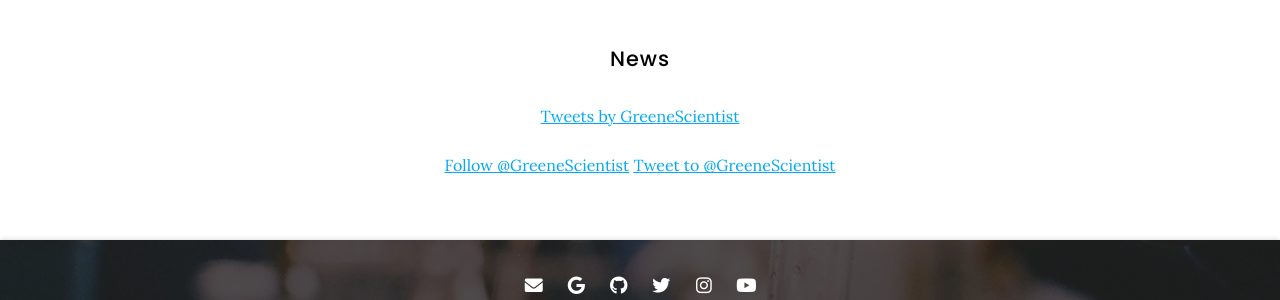
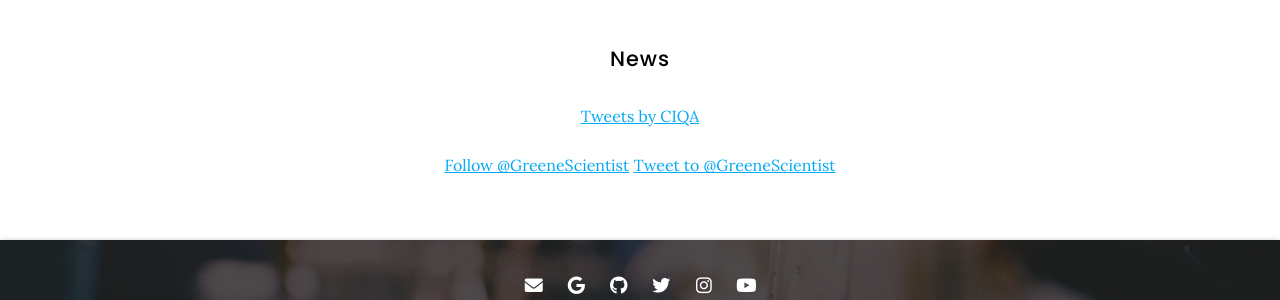
Before and after one commit to rcruzsilva-ciqa/rcruzsilva-ciqa.github.io, a Jekyll site: the page built from blog/index.md, in a window 1280 px wide. Shown: the part 1405-1705 px from the top of the page. Built offline with Jekyll 4.4.1, drawn with Linux system fonts in a browser that asks for light colours; comment, search, counter and statistics services are not loaded.

Commit message:
Update index.md

```diff
--- a/blog/index.md
+++ b/blog/index.md
@@ -19,7 +19,7 @@
 
 <!-- Twitter embeds from https://publish.twitter.com/ -->
 
-<a class="twitter-timeline" data-width="400" data-height="400" href="https://twitter.com/GreeneScientist?ref_src=twsrc%5Etfw">Tweets by GreeneScientist</a> <script async src="https://platform.twitter.com/widgets.js" charset="utf-8"></script>
+<a class="twitter-timeline" data-width="400" data-height="400" href="https://twitter.com/ciqa_mx?ref_src=twsrc%5Etfw">Tweets by CIQA</a> <script async src="https://platform.twitter.com/widgets.js" charset="utf-8"></script>
 {:.center}
 
 <a href="https://twitter.com/GreeneScientist?ref_src=twsrc%5Etfw" class="twitter-follow-button" data-show-count="false">Follow @GreeneScientist</a><script async src="https://platform.twitter.com/widgets.js" charset="utf-8"></script>
```
